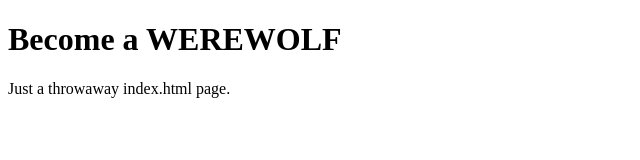
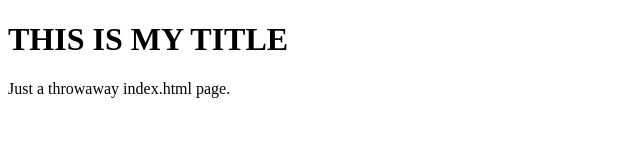
Before and after one commit to alexLarrabee/learn-github, a plain HTML site: page index.html in a window 1280 px wide. Shown: the whole page, without its empty margins (0-640 px from the left). Drawn offline with Linux system fonts and the light colour scheme.

Commit message:
Updated README, DELETEME, index.html

```diff
--- a/index.html
+++ b/index.html
@@ -4,7 +4,7 @@
     <title>Learn GitHub</title>
   </head>
   <body>
-    <h1>Become a WEREWOLF</h1>
+    <h1>THIS IS MY TITLE</h1>
     <p>Just a throwaway index.html page.</p>
   </body>
 </html>
```
Also changed, not shown: 2 other files.
